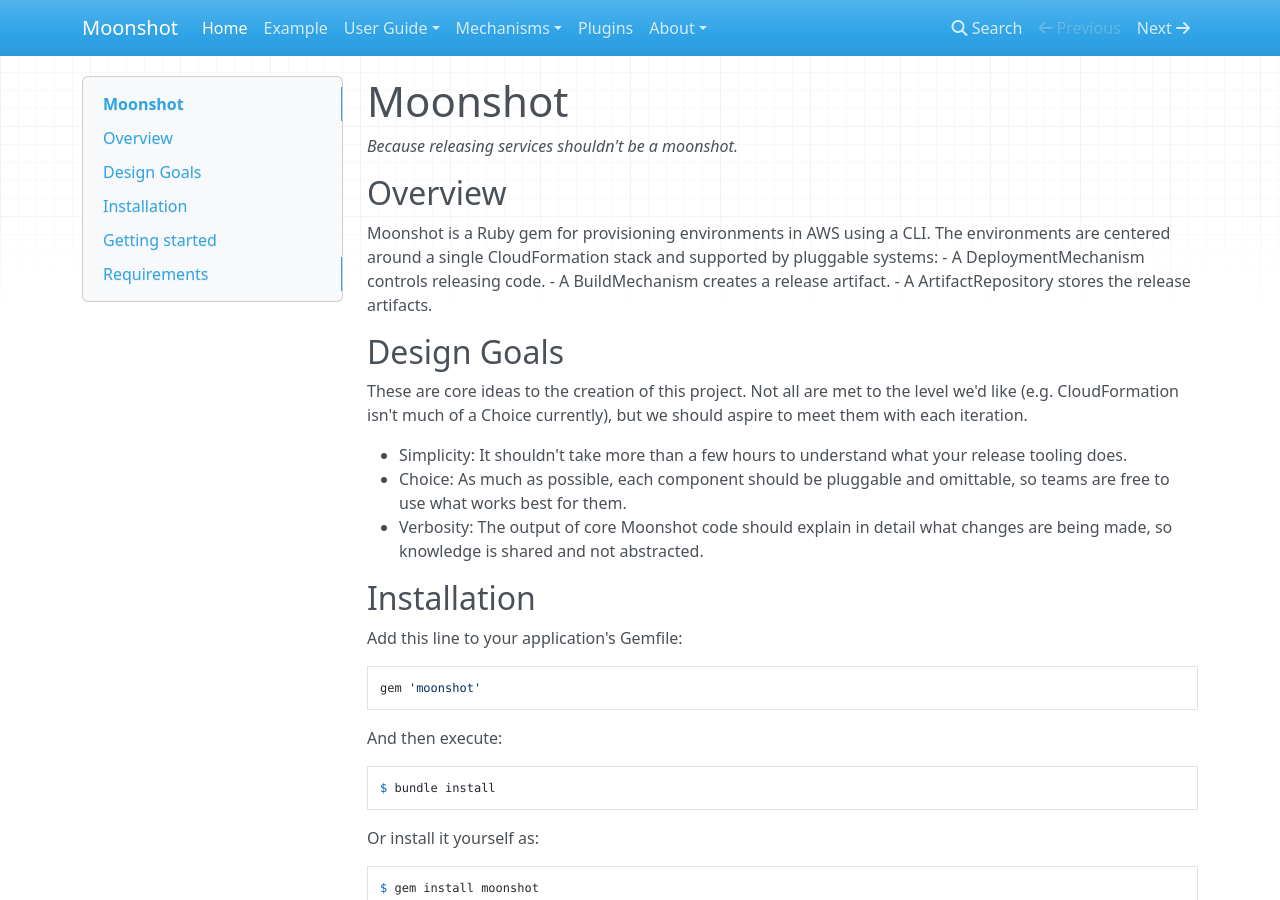
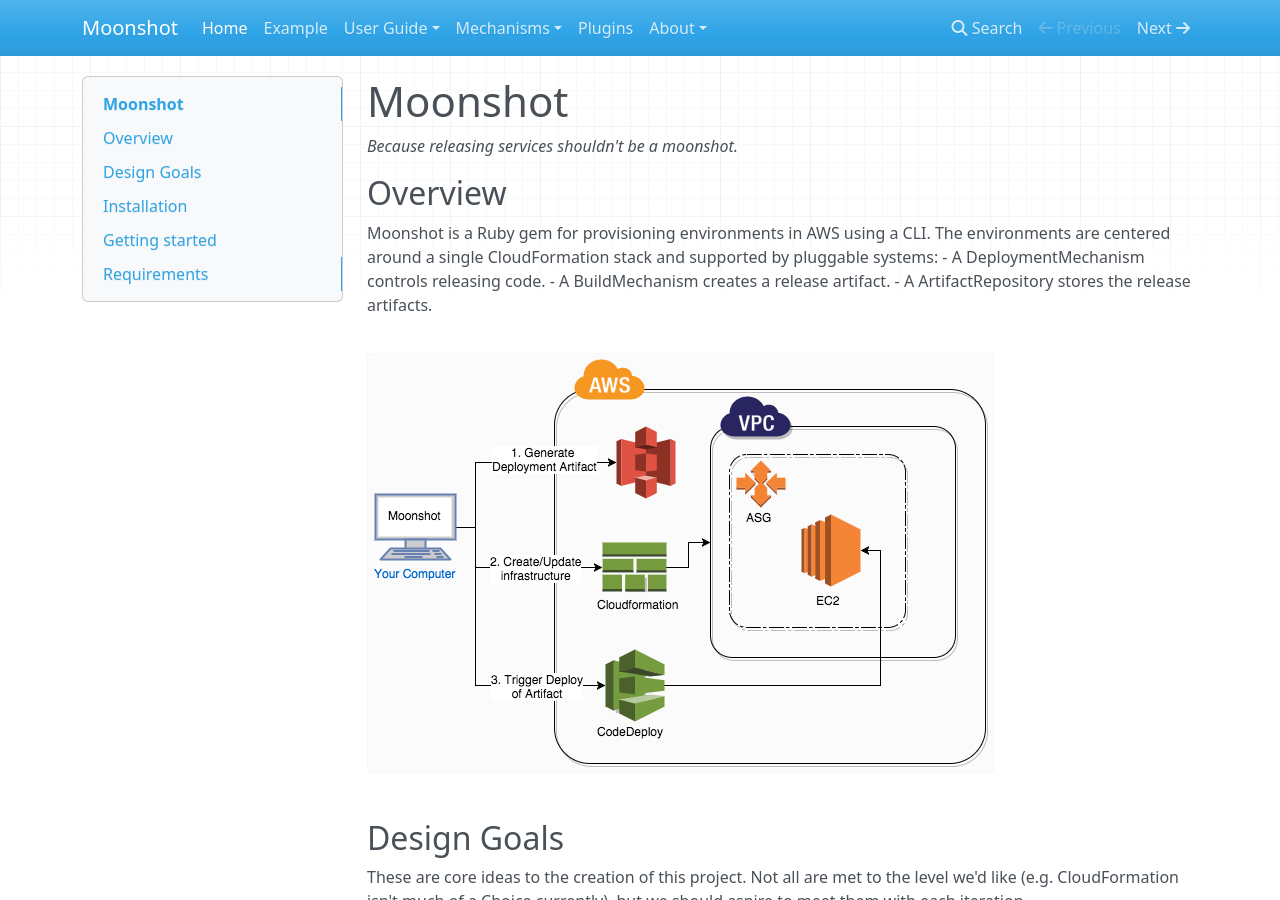
Before and after one commit to valentyntymku/moonshot, an MkDocs documentation site: the page built from docs/index.md, in a window 1280 px wide and 900 px high. Built offline with MkDocs 1.6.1, drawn with Linux system fonts in a browser that asks for light colours; nearby versions of some CDN libraries; old or Windows-style settings are respelled for this version of MkDocs.

Commit message:
Adding flow diagram

```diff
--- a/docs/index.md
+++ b/docs/index.md
@@ -9,6 +9,8 @@ by pluggable systems:
 - A DeploymentMechanism controls releasing code.
 - A BuildMechanism creates a release artifact.
 - A ArtifactRepository stores the release artifacts.
+
+![General Flow](moonshot.png "General Flow")
 
 ## Design Goals
 
--- a/mkdocs.yml
+++ b/mkdocs.yml
@@ -1,5 +1,5 @@
 site_name: Moonshot
-theme: mkdocs
+theme: 'mkdocs'
 pages:
 - Home: 'index.md'
 - Example: example.md
```
Also changed, not shown: README.md (+2 -0 lines), docs/moonshot.png (added).
